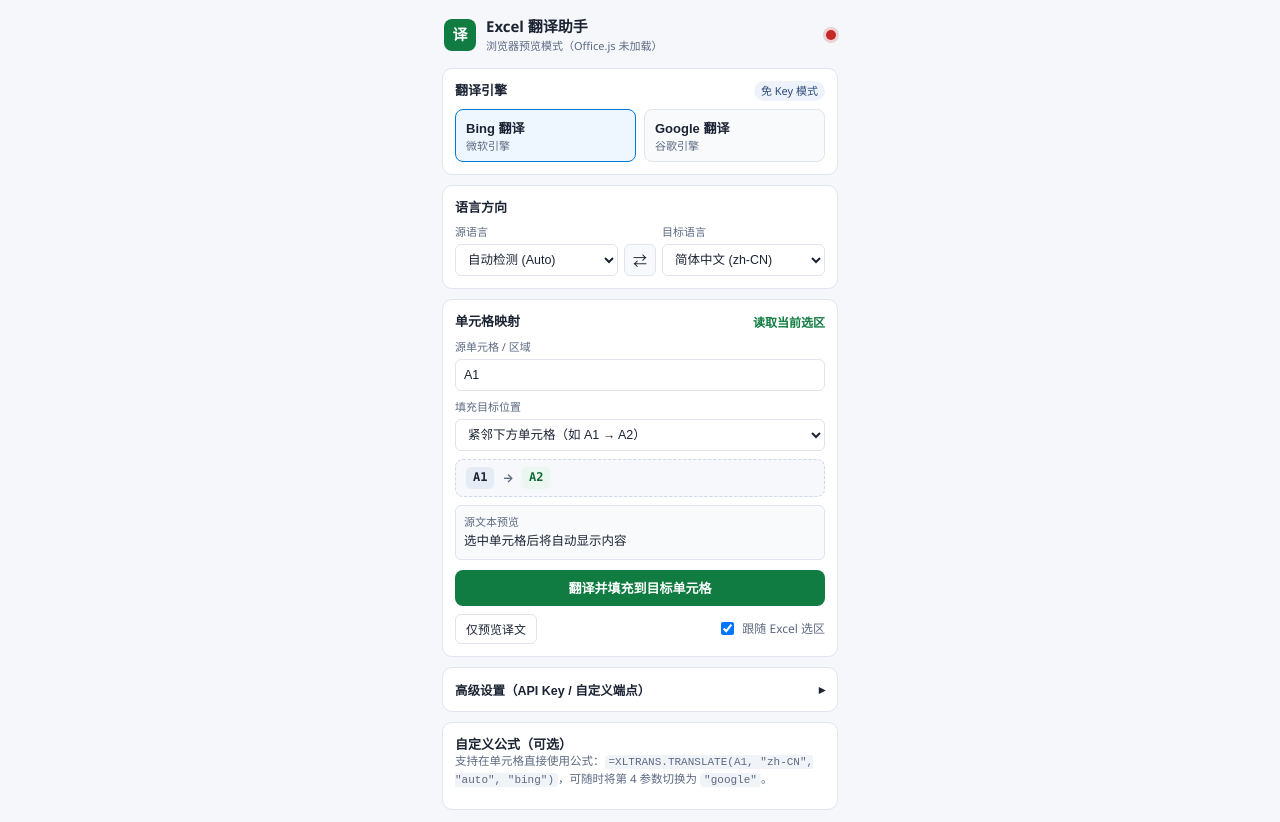
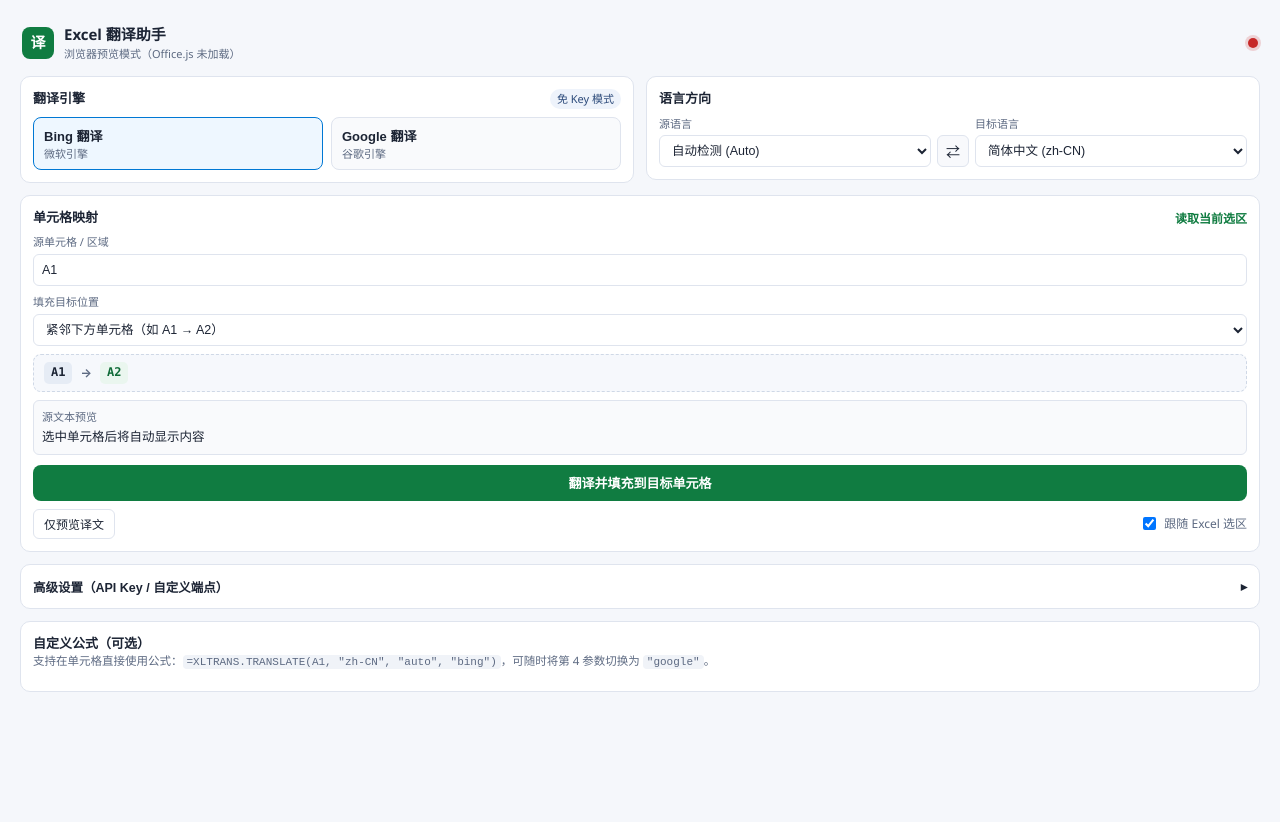
Before and after one commit to oldxukaiming/excel-plugin, a website with bundled scripts: page src/client/taskpane.html in a window 1280 px wide. After the commit the page ends 800 px from the top, so only its background shows below. Built offline with nearby package versions, Linux system fonts and the light colour scheme; no server answers.

Commit message:
style: make workbench and taskpane responsive to full viewport width

```diff
--- a/src/client/taskpane.css
+++ b/src/client/taskpane.css
@@ -30,9 +30,10 @@ body {
 }
 
 .app-shell {
-  max-width: 420px;
-  margin: 0 auto;
-  padding: 12px;
+  width: 100%;
+  max-width: none;
+  margin: 0;
+  padding: clamp(10px, 2vw, 20px);
 }
 
 .app-header {
@@ -128,7 +129,7 @@ body {
 
 .engine-switch {
   display: grid;
-  grid-template-columns: 1fr 1fr;
+  grid-template-columns: minmax(0, 1fr) minmax(0, 1fr);
   gap: 8px;
 }
 
@@ -171,7 +172,7 @@ body {
 
 .lang-row {
   display: grid;
-  grid-template-columns: 1fr auto 1fr;
+  grid-template-columns: minmax(0, 1fr) auto minmax(0, 1fr);
   gap: 6px;
   align-items: end;
 }
@@ -199,6 +200,7 @@ body {
   flex-direction: column;
   gap: 4px;
   margin-bottom: 8px;
+  min-width: 0;
 }
 
 .lang-row .field {
@@ -215,6 +217,7 @@ input[type="text"],
 input[type="password"],
 select {
   width: 100%;
+  min-width: 0;
   height: 32px;
   padding: 0 8px;
   border: 1px solid var(--border);
@@ -421,3 +424,32 @@ select:focus {
 .hidden {
   display: none !important;
 }
+
+@media (min-width: 720px) {
+  .app-main {
+    display: grid;
+    grid-template-columns: minmax(0, 1fr) minmax(0, 1fr);
+    gap: 12px;
+    align-items: start;
+  }
+
+  .app-main > :not(.compact-card) {
+    grid-column: 1 / -1;
+  }
+
+  .settings-body {
+    display: grid;
+    grid-template-columns: repeat(auto-fit, minmax(240px, 1fr));
+    gap: 10px 14px;
+  }
+
+  .settings-body .hint,
+  .settings-body .settings-actions {
+    grid-column: 1 / -1;
+    margin-bottom: 0;
+  }
+
+  .settings-body .field {
+    margin-bottom: 0;
+  }
+}
--- a/src/client/taskpane.html
+++ b/src/client/taskpane.html
@@ -40,7 +40,7 @@
       </section>
 
       <!-- Engine Switcher -->
-      <section class="card">
+      <section class="card compact-card">
         <div class="section-header">
           <span class="section-title">翻译引擎</span>
           <span class="mode-badge" id="engineModeBadge">免 Key 模式</span>
@@ -58,7 +58,7 @@
       </section>
 
       <!-- Language Selector -->
-      <section class="card">
+      <section class="card compact-card">
         <div class="section-header">
           <span class="section-title">语言方向</span>
         </div>
--- a/src/client/workbench.css
+++ b/src/client/workbench.css
@@ -25,9 +25,10 @@ body {
 }
 
 .page {
-  max-width: 920px;
-  margin: 24px auto;
-  padding: 0 16px 40px;
+  width: 100%;
+  max-width: none;
+  margin: 0;
+  padding: clamp(14px, 2vw, 24px) clamp(14px, 2.5vw, 32px) 40px;
   display: flex;
   flex-direction: column;
   gap: 14px;
@@ -99,7 +100,7 @@ body {
 
 .controls-grid {
   display: grid;
-  grid-template-columns: 1fr 1fr;
+  grid-template-columns: minmax(0, 1fr) minmax(0, 1fr);
   gap: 16px;
 }
 
@@ -107,6 +108,10 @@ body {
   .controls-grid {
     grid-template-columns: 1fr;
   }
+}
+
+.control-block {
+  min-width: 0;
 }
 
 .block-label {
@@ -161,9 +166,19 @@ body {
 
 .lang-pair {
   display: grid;
-  grid-template-columns: 1fr auto 1fr;
+  grid-template-columns: minmax(0, 1fr) auto minmax(0, 1fr);
   gap: 8px;
   align-items: center;
+}
+
+@media (max-width: 480px) {
+  .lang-pair {
+    grid-template-columns: 1fr;
+  }
+
+  .lang-pair .icon-btn {
+    width: 100%;
+  }
 }
 
 .icon-btn {
@@ -181,6 +196,7 @@ input[type="password"],
 select,
 textarea {
   width: 100%;
+  min-width: 0;
   border: 1px solid var(--border);
   border-radius: 8px;
   padding: 7px 10px;
@@ -290,7 +306,7 @@ select {
 
 .form-row {
   display: grid;
-  grid-template-columns: repeat(auto-fit, minmax(180px, 1fr));
+  grid-template-columns: repeat(auto-fit, minmax(200px, 1fr));
   gap: 10px;
   margin-bottom: 12px;
 }
@@ -301,6 +317,7 @@ select {
   gap: 4px;
   font-size: 12px;
   color: var(--muted);
+  min-width: 0;
 }
 
 .mapping-bar {
@@ -374,7 +391,7 @@ code.target {
 
 .paste-grid {
   display: grid;
-  grid-template-columns: 1fr 1fr;
+  grid-template-columns: minmax(0, 1fr) minmax(0, 1fr);
   gap: 12px;
   margin-bottom: 12px;
 }
@@ -389,6 +406,12 @@ code.target {
   display: flex;
   flex-direction: column;
   gap: 5px;
+  min-width: 0;
+}
+
+.paste-col textarea {
+  min-height: clamp(200px, 34vh, 480px);
+  resize: vertical;
 }
 
 .paste-col label {
@@ -521,7 +544,7 @@ code.target {
 }
 
 .preview-scroll {
-  max-height: 280px;
+  max-height: clamp(280px, 48vh, 600px);
   overflow: auto;
 }
 
@@ -538,7 +561,7 @@ code.target {
   padding: 5px 8px;
   text-align: left;
   min-width: 90px;
-  max-width: 220px;
+  max-width: clamp(160px, 18vw, 360px);
   white-space: nowrap;
   overflow: hidden;
   text-overflow: ellipsis;
```
